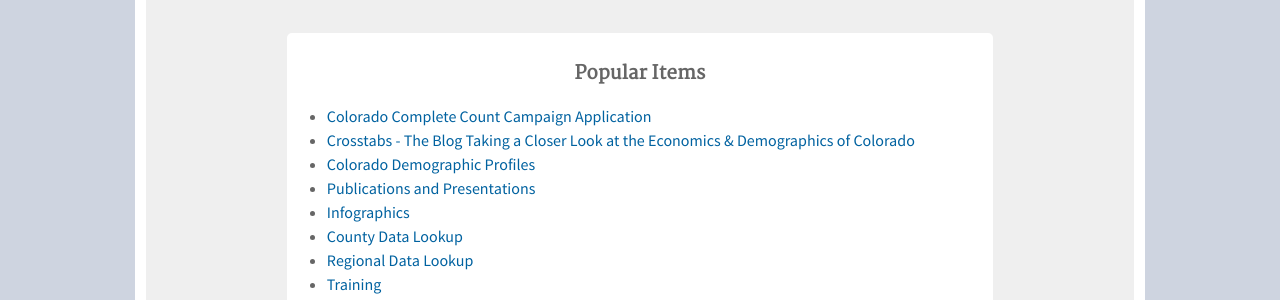
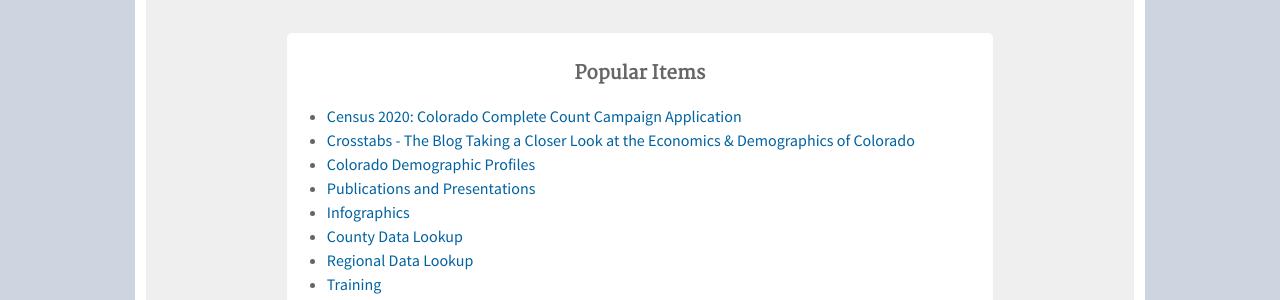
Before and after one commit to TBleess/Website_New, a Jekyll site: the page built from pages/0_Homepage_and_Footer_Links/index.md, in a window 1280 px wide. Shown: the part 650-950 px from the top of the page. Built offline with Jekyll 4.4.1, drawn with Linux system fonts in a browser that asks for light colours.

Commit message:
Update infobox.yml

```diff
--- a/_data/infobox.yml
+++ b/_data/infobox.yml
@@ -2,7 +2,7 @@
   # url: "/data/"
 # - name: "Webmap Gallery"
 #   url: "/gis/map-gallery/"
-- name: "Colorado Complete Count Campaign Application"
+- name: "Census 2020:  Colorado Complete Count Campaign Application"
   url: "/demography/2020CCCC"
 - name: "Crosstabs - The Blog Taking a Closer Look at the Economics & Demographics of Colorado"
   url: "/crosstabs/"
```
